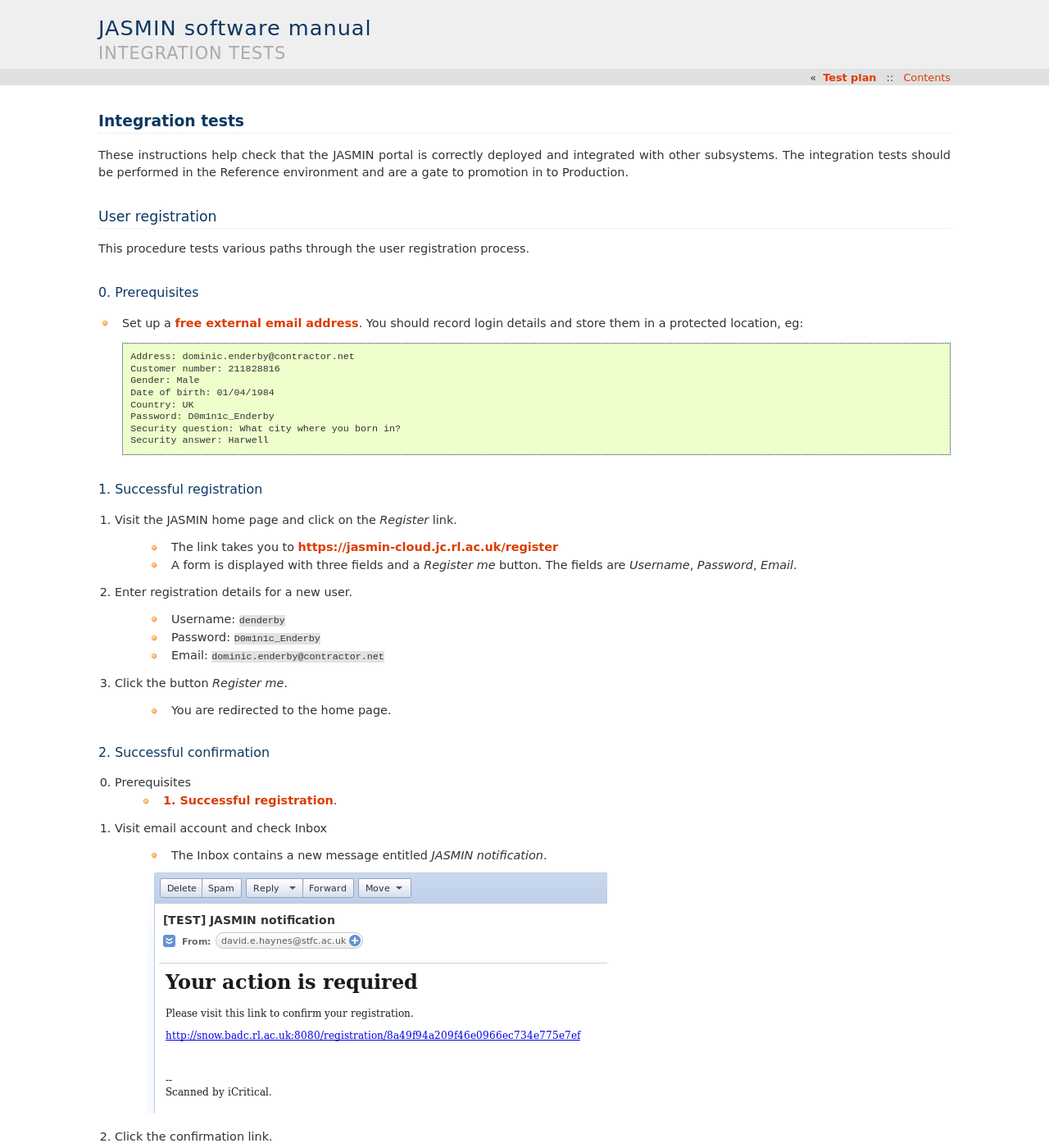
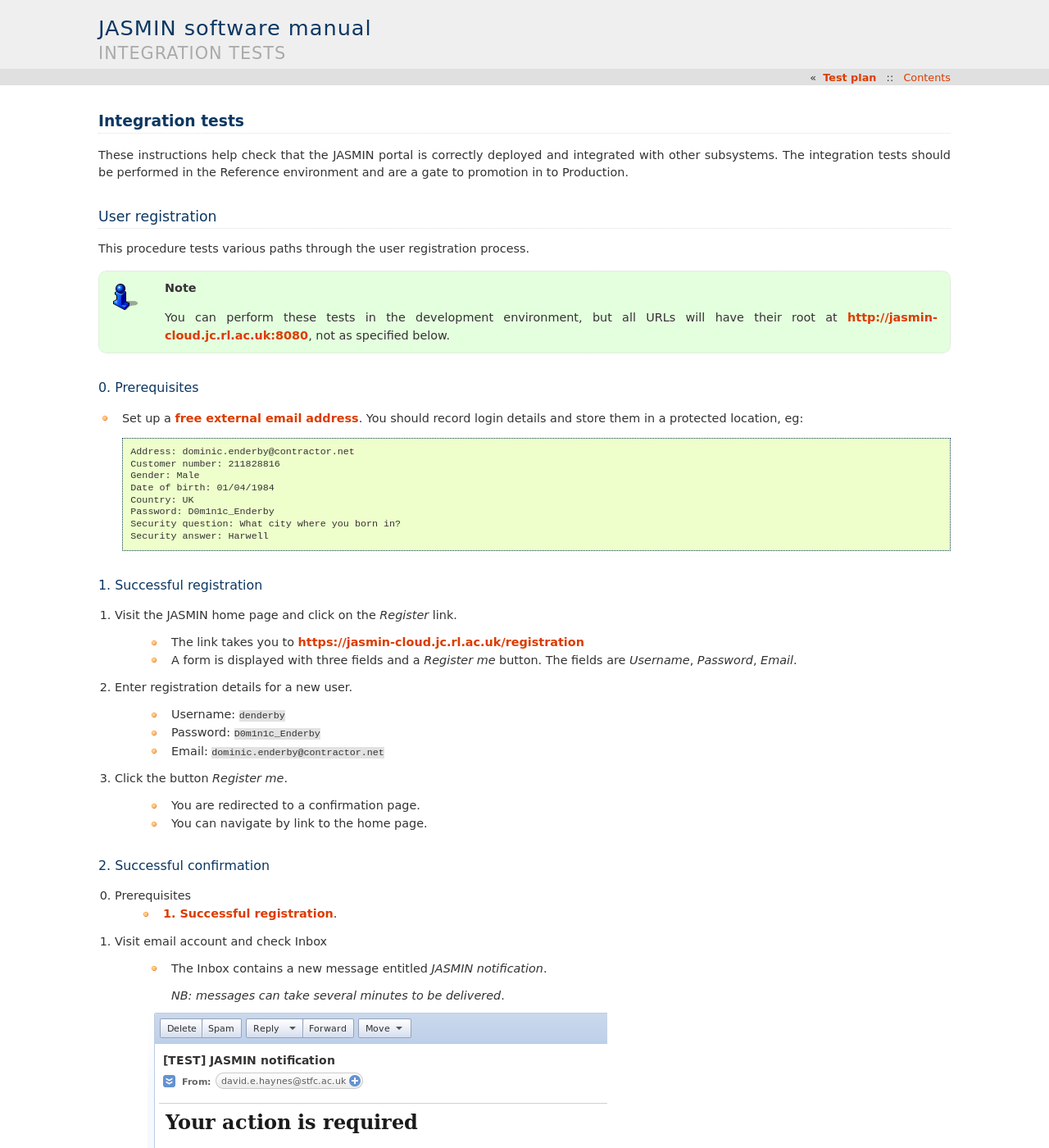
Before and after one commit to cedadev/cloudhands-ops, a Sphinx documentation site: the page built from cloudhands/ops/doc/tst-integration.rst, in a window 1280 px wide and 1400 px high. Shown: the whole window at 82% size. Built offline with Sphinx 7.4.7, drawn with Linux system fonts in a browser that asks for light colours; pages that are not in the unit, such as notebooks, are missing from menus; some of the changed text lies outside the part shown.

Commit message:
Fixes to test procedure.

```diff
--- a/cloudhands/ops/doc/tst-integration.rst
+++ b/cloudhands/ops/doc/tst-integration.rst
@@ -13,6 +13,12 @@
 ~~~~~~~~~~~~~~~~~
 
 This procedure tests various paths through the user registration process.
+
+.. note::
+
+   You can perform these tests in the development environment, but all URLs
+   will have their root at http://jasmin-cloud.jc.rl.ac.uk:8080, not as
+   specified below.
 
 0. Prerequisites
 ----------------
@@ -35,7 +41,7 @@
 
 1. Visit the JASMIN home page and click on the `Register` link.
 
-    * The link takes you to https://jasmin-cloud.jc.rl.ac.uk/register
+    * The link takes you to https://jasmin-cloud.jc.rl.ac.uk/registration
     * A form is displayed with three fields and a `Register me` button.
       The fields are `Username`, `Password`, `Email`.
 
@@ -47,7 +53,8 @@
 
 3. Click the button `Register me`.
 
-    * You are redirected to the home page.
+    * You are redirected to a confirmation page.
+    * You can navigate by link to the home page.
 
 2. Successful confirmation
 --------------------------
@@ -59,6 +66,8 @@
 1. Visit email account and check Inbox
 
     * The Inbox contains a new message entitled `JASMIN notification`.
+
+      *NB: messages can take several minutes to be delivered*.
 
     .. image:: _static/register_confirm_email-lab.png
 
```
Also changed, not shown: other parts of cloudhands/ops/doc/tst-integration.rst (+10 -10 lines).
